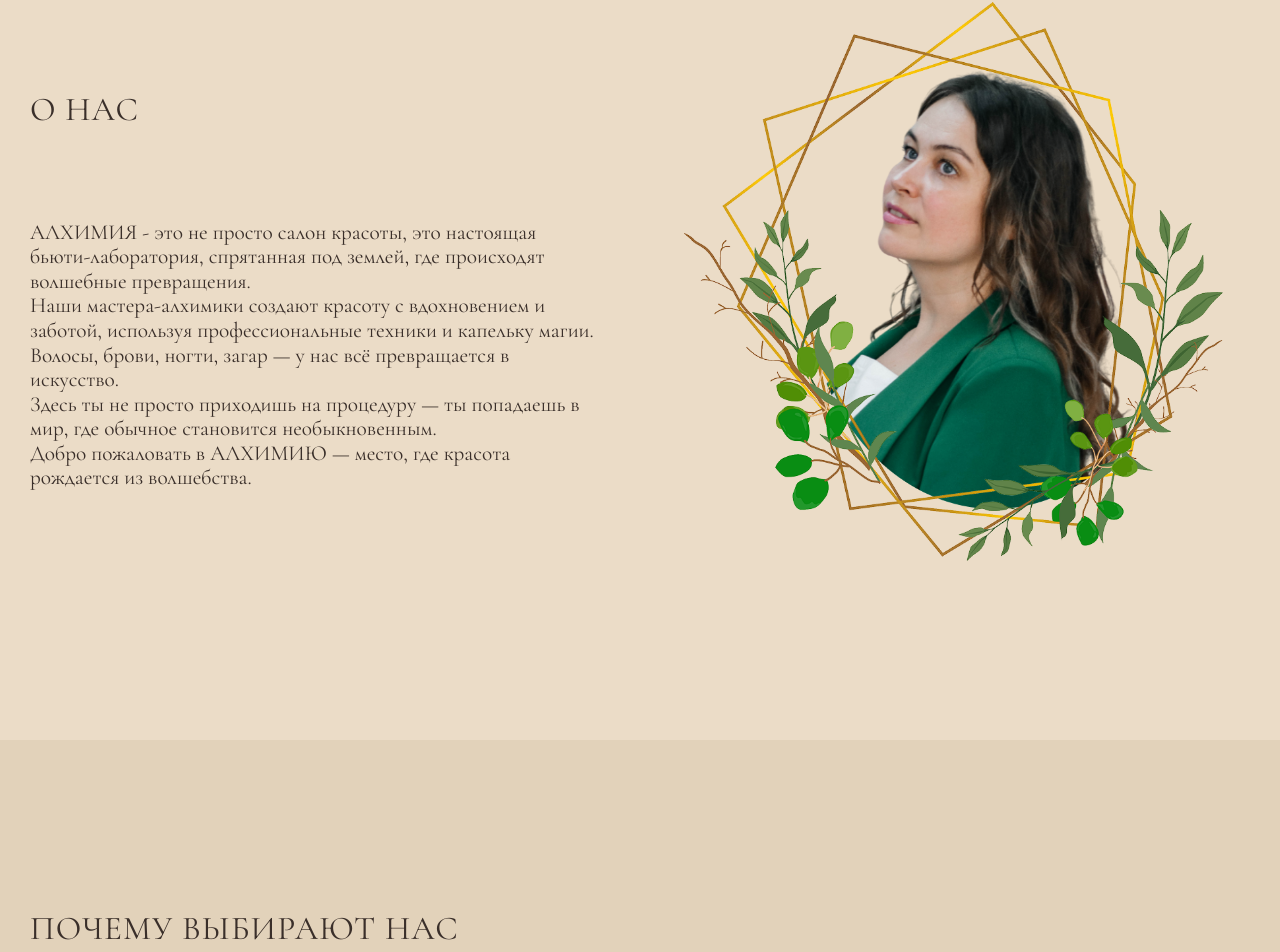
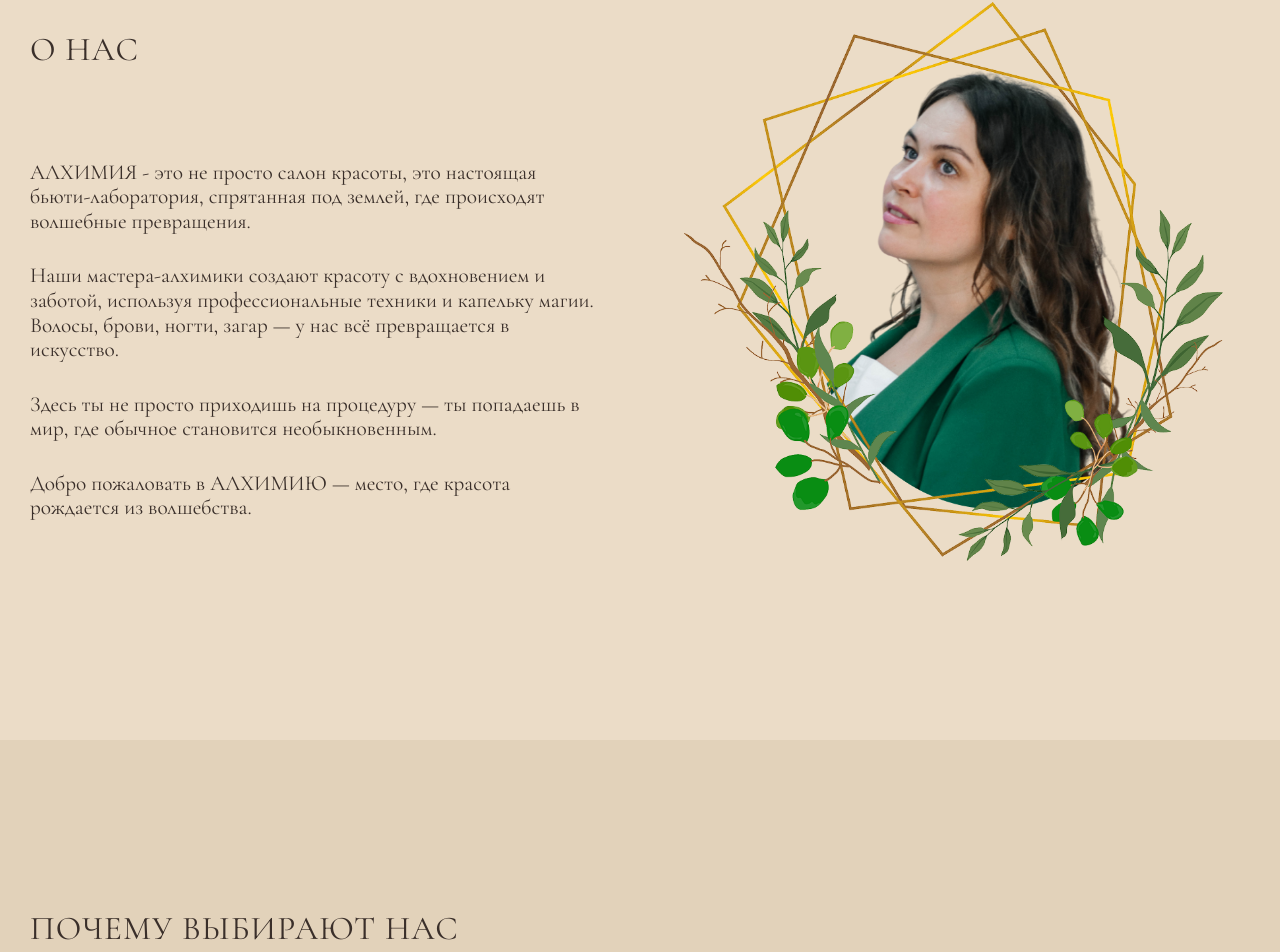
Before and after one commit to darina1970/Alchemy-Beauty-Salon, a React (Vite) app: page / in a window 1280 px wide. Shown: the part 904-1856 px from the top of the page. Built offline with nearby package versions, Linux system fonts and the light colour scheme.

Commit message:
fix about style: paddings between paragraphs

```diff
--- a/src/pages/Home/sections/About/About.module.css
+++ b/src/pages/Home/sections/About/About.module.css
@@ -9,6 +9,10 @@
     flex: 1;
     max-width: 45vw;
     order: 1;
+}
+
+.text {
+    padding-bottom: 30px;
 }
 
 .imageWrapper {
```
